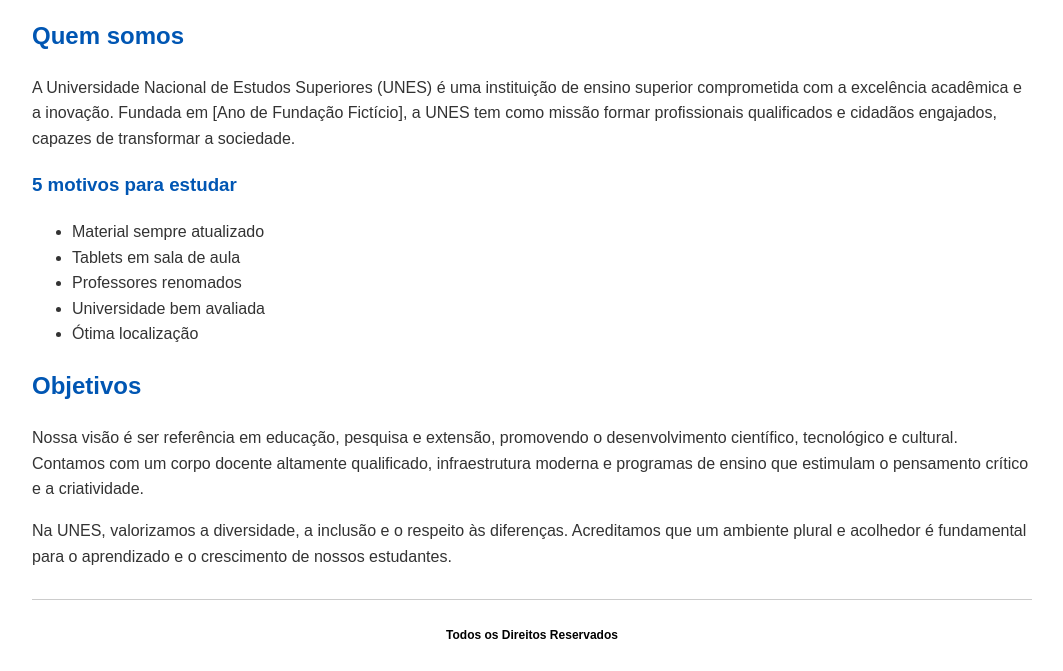
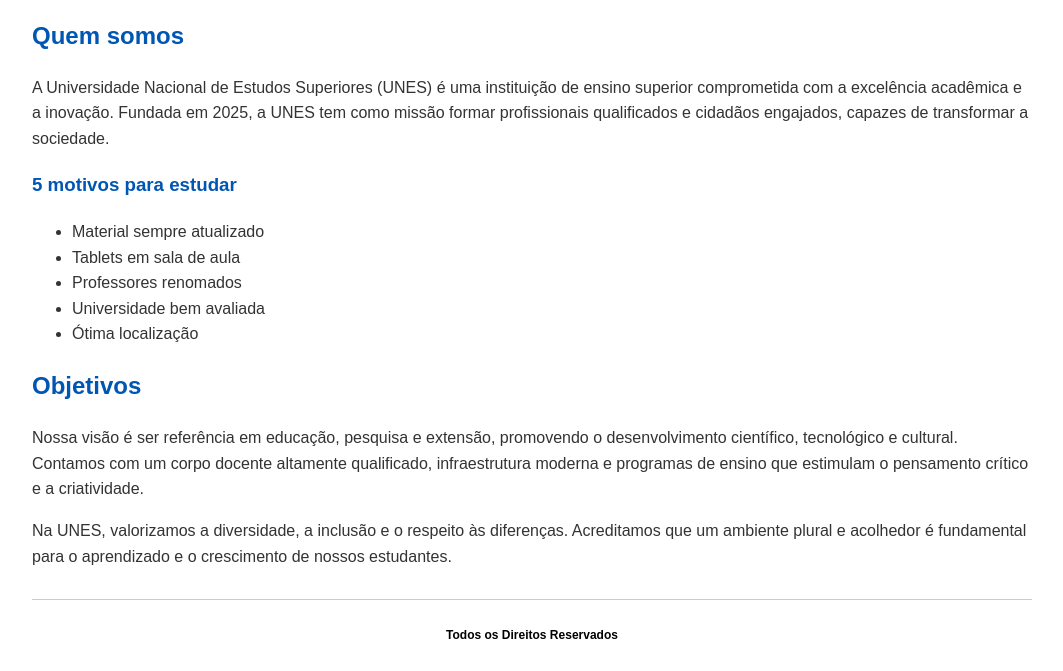
Before and after one commit to NicolasFonsecaM/repo1ADS, a plain HTML site: page src/sobre.html in a window 1280 px wide. Shown: the part 134-805 px from the top of the page, without its empty margins (108-1171 px from the left). Drawn offline with Linux system fonts and the light colour scheme.

Commit message:
Update sobre.html

```diff
--- a/src/sobre.html
+++ b/src/sobre.html
@@ -27,7 +27,7 @@
     <main>
          <main>
         <h2>Quem somos</h2>
-        <p>A Universidade Nacional de Estudos Superiores (UNES) é uma instituição de ensino superior comprometida com a excelência acadêmica e a inovação. Fundada em [Ano de Fundação Fictício], a UNES tem como missão formar profissionais qualificados e cidadãos engajados, capazes de transformar a sociedade.</p>
+        <p>A Universidade Nacional de Estudos Superiores (UNES) é uma instituição de ensino superior comprometida com a excelência acadêmica e a inovação. Fundada em 2025, a UNES tem como missão formar profissionais qualificados e cidadãos engajados, capazes de transformar a sociedade.</p>
         <h3>5 motivos para estudar</h3>
         <ul>
             <li>Material sempre atualizado</li>
```
